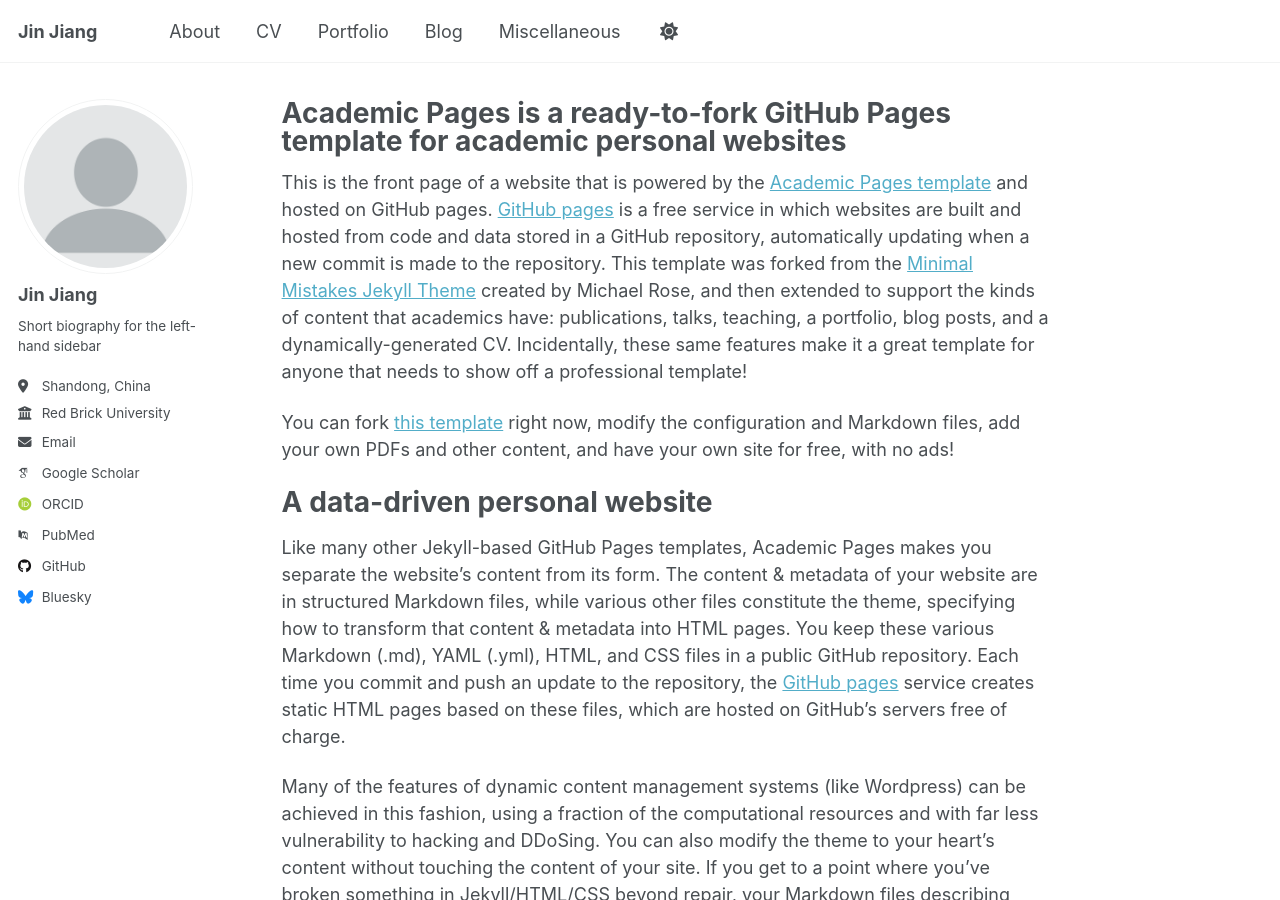
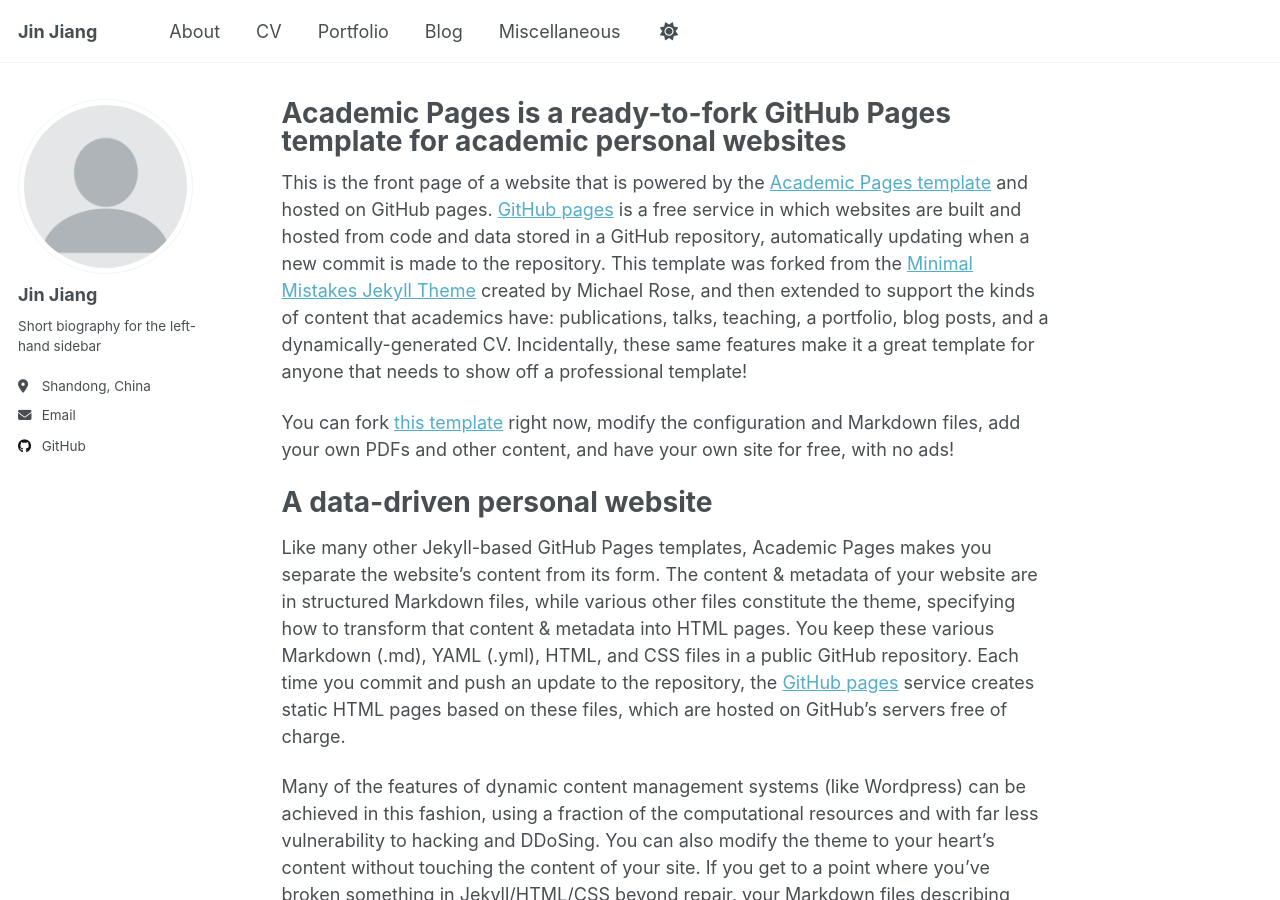
Before and after one commit to HollowolloH/hollowolloh.github.io, a Jekyll site: the page built from _pages/about.md, in a window 1280 px wide and 900 px high. Built offline with Jekyll 4.4.1, drawn with Linux system fonts in a browser that asks for light colours; some web fonts are replaced; a script that is not in the unit is left out.

Commit message:
Update _config.yml

```diff
--- a/_config.yml
+++ b/_config.yml
@@ -15,7 +15,7 @@
 description              : &description "personal description"
 url                      : https://hollowolloh.github.io # the base hostname & protocol for your site e.g. "https://[your GitHub username].github.io" or if you already have some other page hosted on Github then use "https://[your GitHub username].github.io/[Your Repo Name]"
 baseurl                  : "" # the subpath of your site, e.g. "/blog"
-repository               : "HollowolloH/hollowolloh.github.io"
+repository               : "hollowolloh"
 
 # Site Author - The following control what appear as part of the author content on the side bar.
 #               If a field is blank the icon and link will not appear, otherwise it will be shown.
@@ -27,18 +27,18 @@
   pronouns         : # example: "she/her"
   bio              : "Short biography for the left-hand sidebar"
   location         : "Shandong, China"
-  employer         : "Red Brick University"
+  employer         : #"Red Brick University"
   uri              : # URL
   email            : "jinjsworkmail@gmail.com"
 
   # Academic websites
   academia         : # URL
   arxiv            : # URL - Update with the correct link to your profile
-  googlescholar    : "https://scholar.google.com/citations?user=PS_CX0AAAAAJ"
+  googlescholar    : #"https://scholar.google.com/citations?user=PS_CX0AAAAAJ"
   impactstory      : # URL
-  orcid            : "http://orcid.org/yourorcidurl"
+  orcid            : #"http://orcid.org/yourorcidurl"
   semantic         : # URL
-  pubmed           : "https://www.ncbi.nlm.nih.gov/pubmed/?term=john+snow"
+  pubmed           : #"https://www.ncbi.nlm.nih.gov/pubmed/?term=john+snow"
   researchgate     : # URL
   scopus           : # URL
 
@@ -46,13 +46,13 @@
   bitbucket        : # Username - Update with your username on the site
   codepen          : # Username
   dribbble         : # Username
-  github           : "academicpages"
+  github           : "hollowolloh"
   kaggle           : # Username
   stackoverflow    : # User number or user number and name (i.e., use "1" or "1/jeff-atwood")
 
   # Social media
   artstation       : # Username
-  bluesky          : "bsky.app" # Replace this with you Bluesky username
+  bluesky          : #"bsky.app" # Replace this with you Bluesky username
   facebook         : # Username
   flickr           : # Username
   foursquare       : # Username
```
